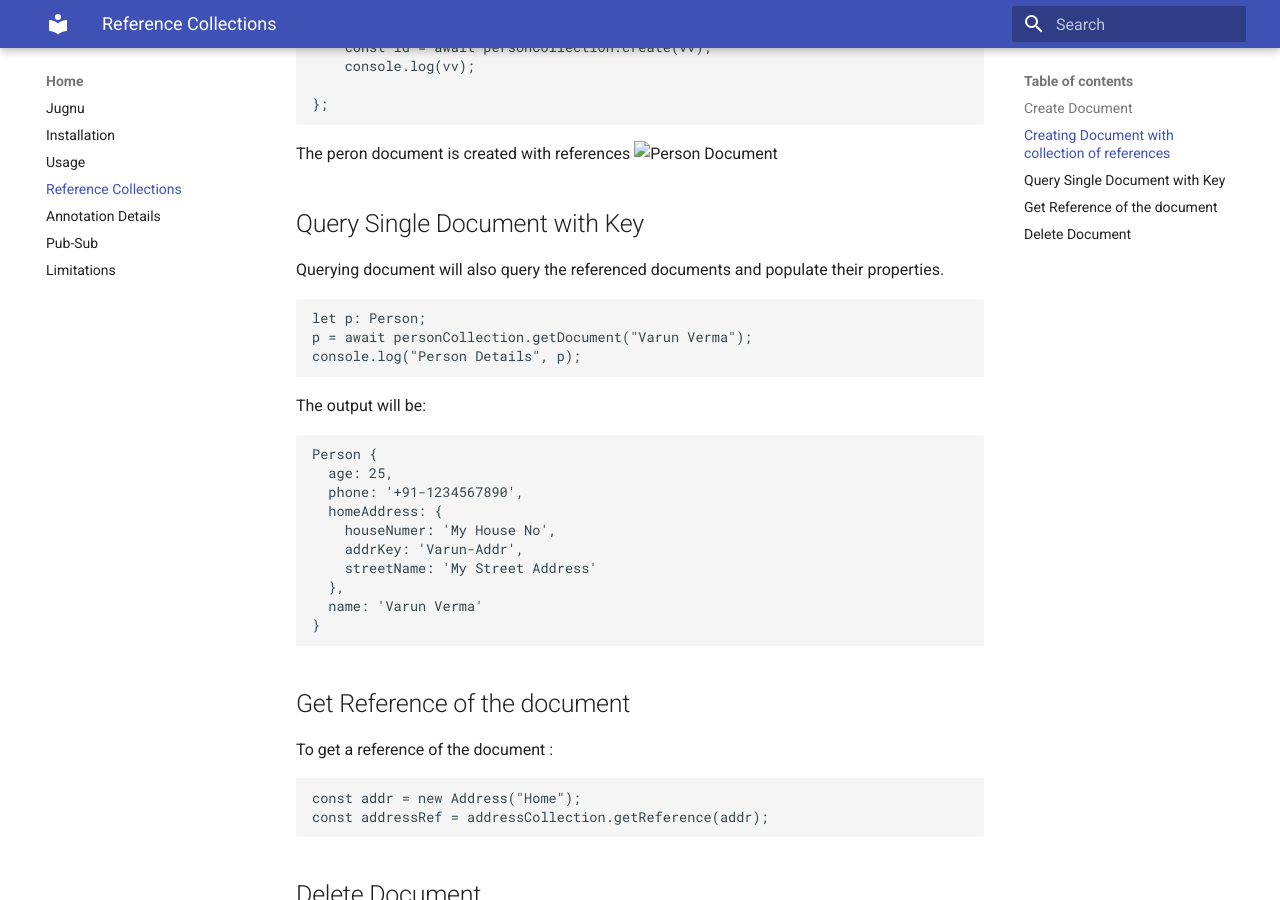
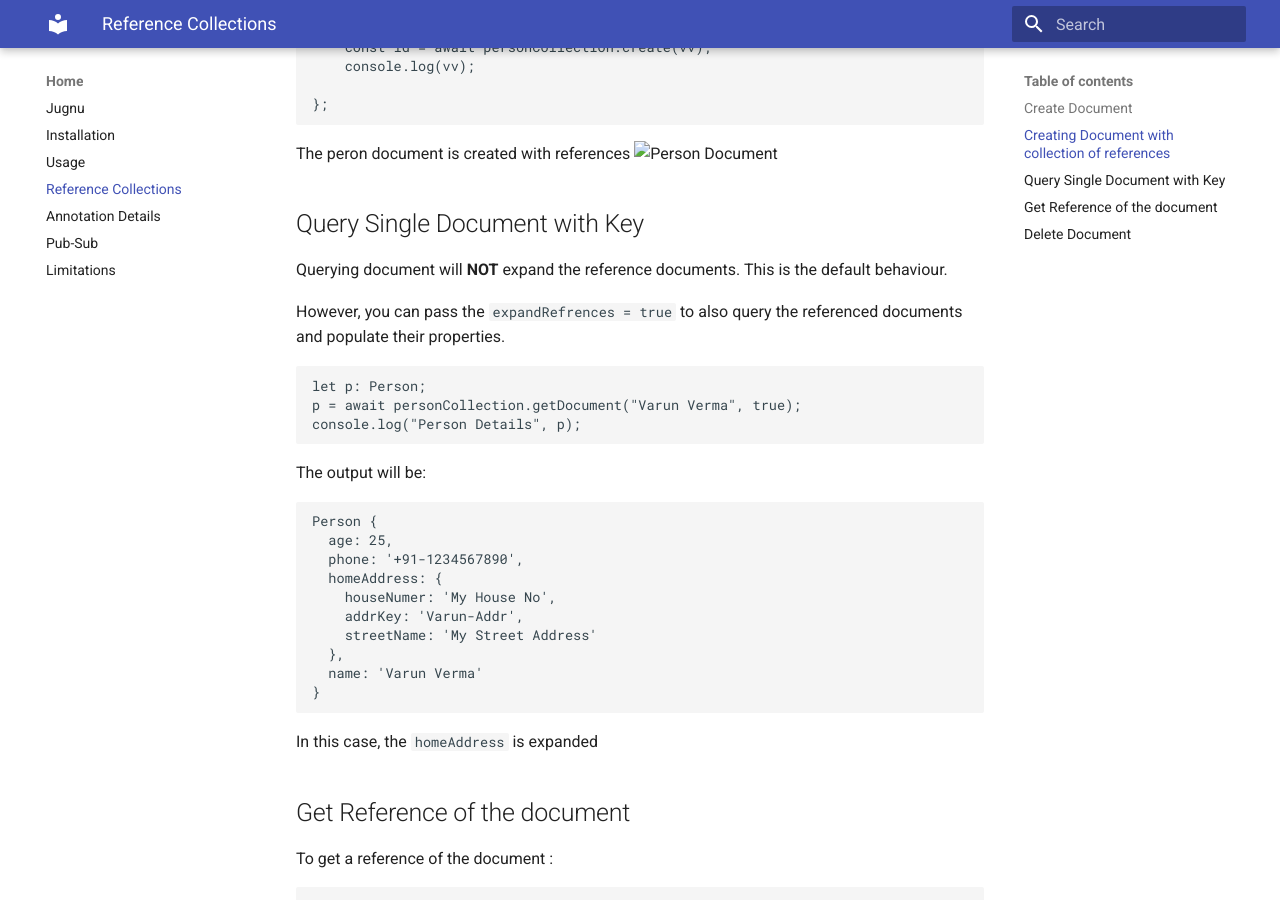
Before and after one commit to FireFly-Jugnu/Documentation, an MkDocs documentation site: the page built from docs/reference_collections.md, in a window 1280 px wide and 900 px high, scrolled down 2417 px. Built offline with MkDocs 1.6.1 and Material for MkDocs 9.7.7, drawn with Linux system fonts in a browser that asks for light colours.

Commit message:
Update documentation

````diff
--- a/docs/reference_collections.md
+++ b/docs/reference_collections.md
@@ -122,10 +122,12 @@ The peron document is created with references
 
 
 ## Query Single Document with Key
-Querying document will also query the referenced documents and populate their properties.
+Querying document will **NOT** expand the reference documents. This is the default behaviour.
+
+However, you can pass the `expandRefrences = true` to also query the referenced documents and populate their properties.
 ```
 let p: Person;
-p = await personCollection.getDocument("Varun Verma");
+p = await personCollection.getDocument("Varun Verma", true);
 console.log("Person Details", p);
 ```
 The output will be:
@@ -142,6 +144,8 @@ Person {
 }
 ```
 
+In this case, the `homeAddress` is expanded
+
 ## Get Reference of the document
 To get a reference of the document :
 ```
````
